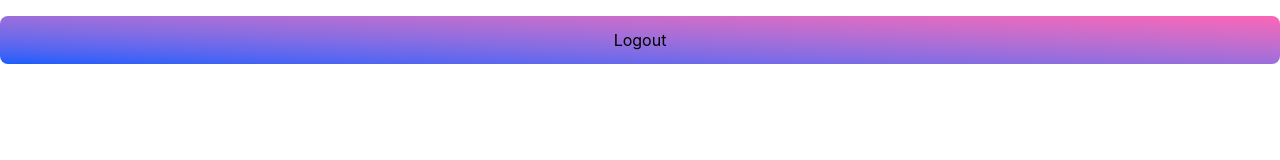
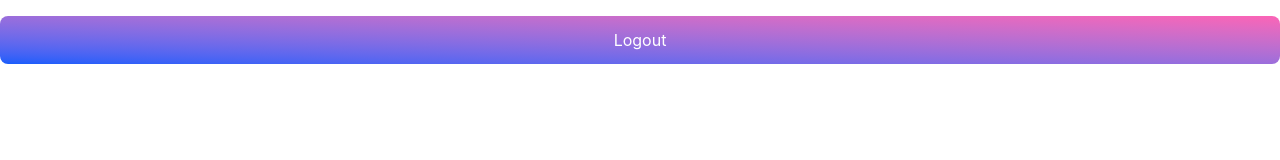
Before and after one commit to Ayushhrajput/backend-with-js, a React app in the folder frontend/: page /home in a window 1280 px wide. Shown: the top 160 px of the page. Built offline with nearby package versions, Linux system fonts and the light colour scheme; the HTML template or start-up script is replaced by a standard one.

Commit message:
fix: enhance button styling for logout in Home component

```diff
--- a/frontend/src/pages/Home.jsx
+++ b/frontend/src/pages/Home.jsx
@@ -24,9 +24,10 @@ function Home(props) {
     }
     return (
         <div>
+
             <button
                 onClick={handleLogout}
-                className='px-4 py-3 w-full rounded-lg mt-4  bg-linear-to-tr from-blue-600 to-pink-400'
+                className='px-4 py-3 w-full rounded-lg mt-4  bg-linear-to-tr from-blue-600 to-pink-400 text-white text-bold  hover:bg-linear-to-tr hover:from-blue-400 hover:to-pink-600 transition duration-200 '
             >
                 Logout
             </button>
```
